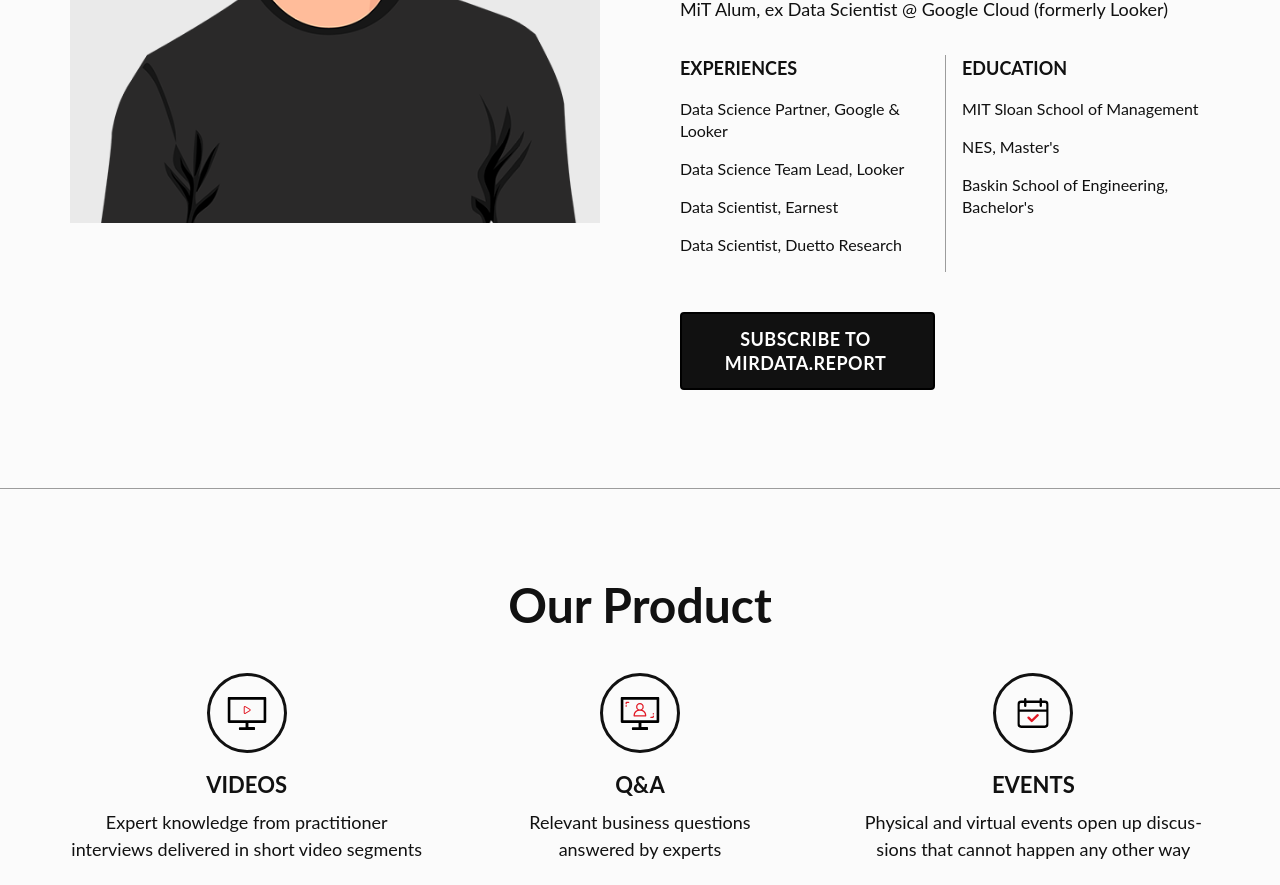
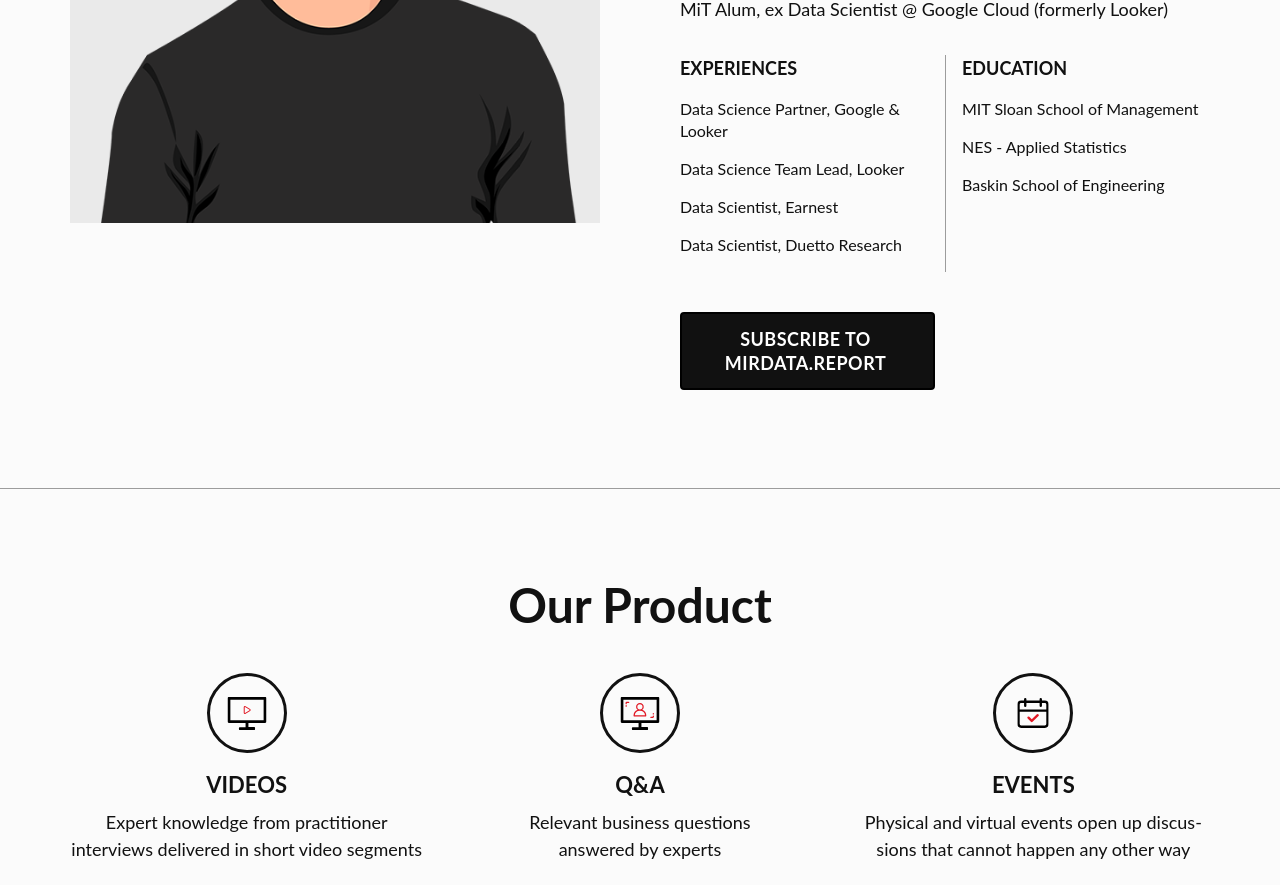
Before and after one commit to segahm/mirdata.report, a plain HTML site: page about-us.html in a window 1280 px wide. Shown: the part 1660-2545 px from the top of the page. Drawn offline with nearby package versions, Linux system fonts and the light colour scheme; a script that the page names is missing.

Commit message:
Update about-us.html

```diff
--- a/about-us.html
+++ b/about-us.html
@@ -252,8 +252,8 @@
                 <div class="about-segah__title">EDUCATION</div>
                 <ul role="list" class="about-segah-list w-list-unstyled">
                   <li class="about-segah-list__item">MIT Sloan School of Management</li>
-                  <li class="about-segah-list__item">NES, Master&#x27;s</li>
-                  <li class="about-segah-list__item">Baskin School of Engineering, Bachelor&#x27;s</li>
+                  <li class="about-segah-list__item">NES - Applied Statistics</li>
+                  <li class="about-segah-list__item">Baskin School of Engineering</li>
                 </ul>
               </div>
             </div>
```
